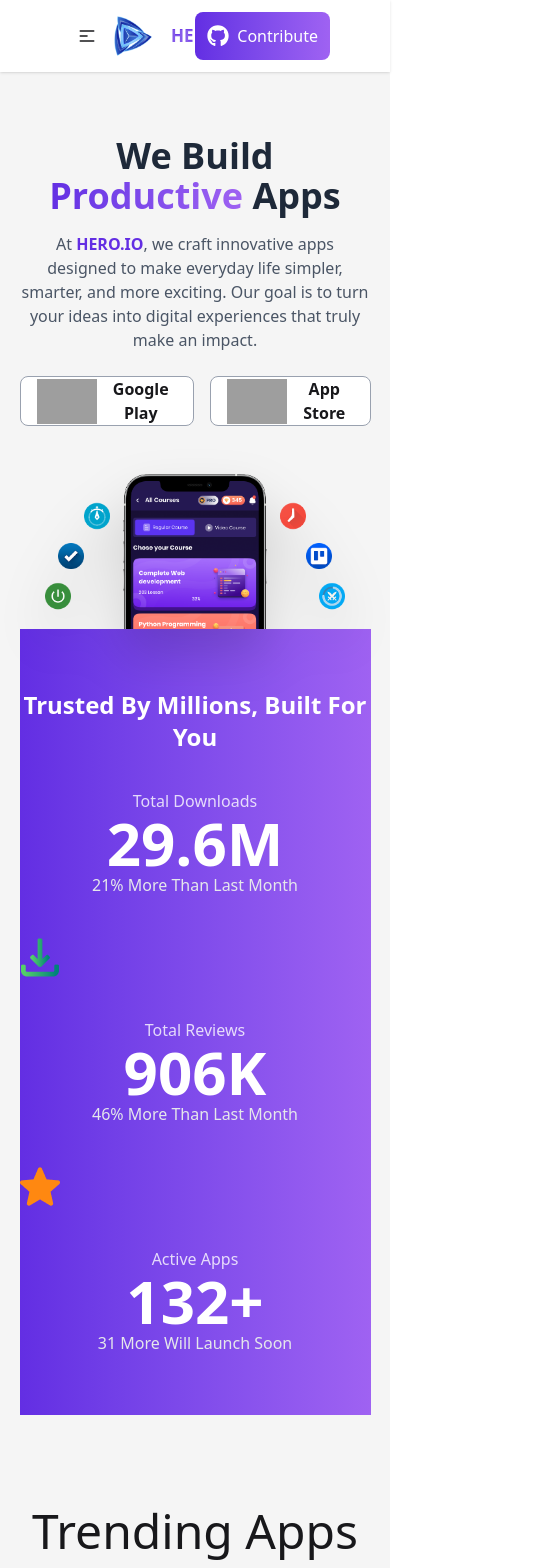
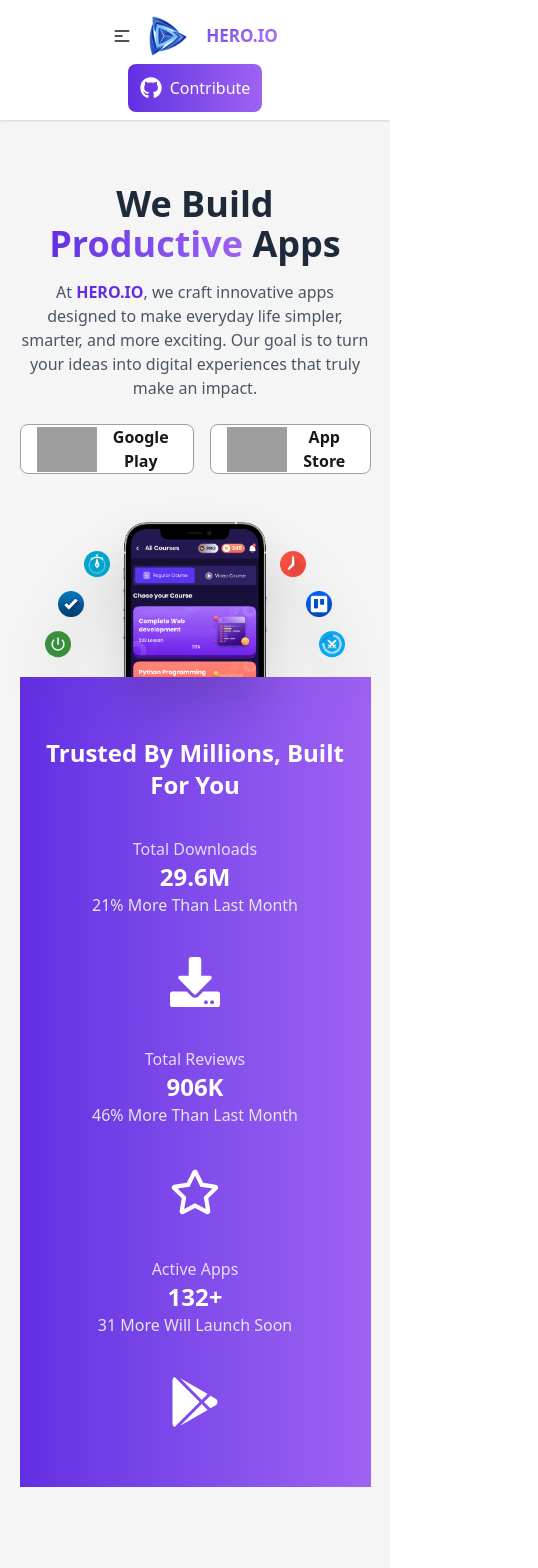
Before and after one commit to rasel701/Our-All-Applications, a React (Vite) app: page / in a window 390 px wide. Shown: the top 1568 px of the page, 538 px wide, since content can reach past the window. Built offline with nearby package versions, Linux system fonts and the light colour scheme; grey boxes are pictures that could not be loaded.

Commit message:
Responsive design is complete

```diff
--- a/src/Components/Banner/Banner.jsx
+++ b/src/Components/Banner/Banner.jsx
@@ -1,8 +1,8 @@
 import React from "react";
 import banner from "../../assets/assets/hero.png";
-import downloads from "../../assets/assets/icon-downloads.png";
-import ratings from "../../assets/assets/icon-ratings.png";
-import revie from "../../assets/assets/icon-review.png";
+import { FaDownload } from "react-icons/fa";
+import { FaGooglePlay } from "react-icons/fa";
+import { FaRegStar } from "react-icons/fa";
 
 const Banner = () => {
   return (
@@ -51,44 +51,52 @@
           />
         </div>
 
-        {/* Bottom Section */}
-        <div className=" w-full bg-gradient-to-r from-[#632EE3] to-[#9F62F2] py-15 text-white">
+        <div className="lg:min-w-[1520px] bg-gradient-to-r from-[#632EE3] to-[#9F62F2] py-15 text-white md:min-w-[900px] px-2">
           <h2 className="text-2xl md:text-4xl font-semibold mb-9">
             Trusted By Millions, Built For You
           </h2>
-          <div className="flex flex-col md:flex-row justify-center gap-10">
+          <div className="flex flex-col md:flex-row justify-center items-center gap-10">
             <div>
               <p className="text-[16px] opacity-80 text-[#FFFFFF]">
                 Total Downloads
               </p>
-              <h3 className="text-6xl font-bold">29.6M</h3>
+              <h3 className="font-bold text-2xl lg:text-6xl md:text-6xl ">
+                29.6M
+              </h3>
               <p className="text-[16px] text-gray-200">
                 21% More Than Last Month
               </p>
             </div>
             <div>
-              <img src={downloads} alt="" />
+              <FaDownload size={50} />
             </div>
             <div>
               <p className="text-[16px] opacity-80 text-[#FFFFFF]">
                 Total Reviews
               </p>
-              <h3 className="text-6xl font-bold">906K</h3>
+              <h3 className="font-bold text-2xl lg:text-6xl md:text-6xl ">
+                906K
+              </h3>
               <p className="text-[16px] text-gray-200">
                 46% More Than Last Month
               </p>
             </div>
             <div>
-              <img src={ratings} alt="" />
+              <FaRegStar size={50} />
             </div>
             <div>
               <p className="text-[16px] opacity-80 text-[#FFFFFF]">
                 Active Apps
               </p>
-              <h3 className="text-6xl font-bold">132+</h3>
+              <h3 className="font-bold text-2xl lg:text-6xl md:text-6xl ">
+                132+
+              </h3>
               <p className="text-[16px] text-gray-200">
                 31 More Will Launch Soon
               </p>
+            </div>
+            <div>
+              <FaGooglePlay size={50} />
             </div>
           </div>
         </div>
--- a/src/Components/Header/Navber.jsx
+++ b/src/Components/Header/Navber.jsx
@@ -2,46 +2,49 @@
 import Logo from "../../assets/assets/logo.png";
 import { Link, NavLink } from "react-router";
 import { FaGithub } from "react-icons/fa";
-
 const Navber = () => {
   const links = (
     <>
+      {" "}
       <NavLink
         to={"/"}
         className={({ isActive }) =>
           isActive
-            ? "text-[16px] font-semibold  border-b-2 border-[#9F62F2] pb-1 bg-gradient-to-r from-[#632EE3] to-[#9F62F2] bg-clip-text text-transparent "
+            ? "text-[16px] font-semibold border-b-2 border-[#9F62F2] pb-1 bg-gradient-to-r from-[#632EE3] to-[#9F62F2] bg-clip-text text-transparent "
             : "text-[16px] font-semibold"
         }
       >
-        Home
-      </NavLink>
+        {" "}
+        Home{" "}
+      </NavLink>{" "}
       <NavLink
         to={"/apps"}
         className={({ isActive }) =>
           isActive
-            ? "text-[16px] font-semibold  border-b-2 border-[#9F62F2] pb-1 bg-gradient-to-r from-[#632EE3] to-[#9F62F2] bg-clip-text text-transparent "
+            ? "text-[16px] font-semibold border-b-2 border-[#9F62F2] pb-1 bg-gradient-to-r from-[#632EE3] to-[#9F62F2] bg-clip-text text-transparent "
             : "text-[16px] font-semibold"
         }
       >
-        Apps
-      </NavLink>
+        {" "}
+        Apps{" "}
+      </NavLink>{" "}
       <NavLink
         to={"/installation"}
         className={({ isActive }) =>
           isActive
-            ? "text-[16px] font-semibold  border-b-2 border-[#9F62F2] pb-1 bg-gradient-to-r from-[#632EE3] to-[#9F62F2] bg-clip-text text-transparent "
+            ? "text-[16px] font-semibold border-b-2 border-[#9F62F2] pb-1 bg-gradient-to-r from-[#632EE3] to-[#9F62F2] bg-clip-text text-transparent "
             : "text-[16px] font-semibold"
         }
       >
-        Installation
-      </NavLink>
+        {" "}
+        Installation{" "}
+      </NavLink>{" "}
     </>
   );
   return (
-    <div>
-      <div className="navbar bg-base-100 shadow-sm px-15">
-        <div className="navbar-start">
+    <div className="">
+      <div className="navbar bg-base-100 shadow-sm px-15  flex flex-col lg:justify-between lg:flex-row md:flex-row">
+        <div className="flex items-center ">
           <div className="dropdown">
             <div tabIndex={0} role="button" className="btn btn-ghost lg:hidden">
               <svg
@@ -58,8 +61,8 @@
                   strokeWidth="2"
                   d="M4 6h16M4 12h8m-8 6h16"
                 />{" "}
-              </svg>
-            </div>
+              </svg>{" "}
+            </div>{" "}
             <ul
               tabIndex={0}
               className="menu menu-sm dropdown-content bg-base-100 rounded-box z-1 mt-3 w-52 p-2 shadow flex gap-4"
@@ -78,12 +81,12 @@
           </div>
         </div>
         <div className="navbar-center hidden lg:flex">
-          <ul className="menu menu-horizontal px-1 flex gap-5">{links}</ul>
+          <ul className="menu menu-horizontal px-1 flex gap-5">{links}</ul>{" "}
         </div>
-        <div className="navbar-end">
+        <div className="navber-end">
           <Link
             to={"https://github.com/rasel701"}
-            className="flex items-center gap-2  p-3 rounded-lg text-white bg-linear-to-r from-[#632EE3] to-[#9F62F2]"
+            className="flex items-center gap-2 p-3 rounded-lg text-white bg-linear-to-r from-[#632EE3] to-[#9F62F2]"
           >
             <FaGithub size={22} /> Contribute
           </Link>
@@ -92,5 +95,4 @@
     </div>
   );
 };
-
 export default Navber;
--- a/src/Components/InstallationApp/InstallationApp.jsx
+++ b/src/Components/InstallationApp/InstallationApp.jsx
@@ -5,7 +5,7 @@
 const InstallationApp = ({ data, handleRemoveBtn }) => {
   const { title, image, downloads, ratingAvg, size, id } = data;
   return (
-    <div className="flex justify-between items-center bg-white px-3 rounded-lg">
+    <div className="flex flex-col md:flex-row lg:flex-row justify-between items-center bg-white px-3 rounded-lg">
       <div className="flex gap-5 items-center">
         <div>
           <img
@@ -29,7 +29,7 @@
           </div>
         </div>
       </div>
-      <div>
+      <div className="mb-1">
         <button
           onClick={() => handleRemoveBtn(id, title)}
           className="bg-[#00D390] px-4 py-3 rounded-lg text-white cursor-pointer"
--- a/src/Components/TrendingApps/TrendingApps.jsx
+++ b/src/Components/TrendingApps/TrendingApps.jsx
@@ -3,7 +3,7 @@
 
 const TrendingApps = ({ datas }) => {
   return (
-    <div className=" grid  grid-cols-4 gap-5">
+    <div className=" grid grid-cols-1 md:grid-cols-3  lg:grid-cols-4 gap-5">
       {datas.map((data) => (
         <SingleApp key={data.id} data={data}></SingleApp>
       ))}
--- a/src/Pages/Apps/Apps.jsx
+++ b/src/Pages/Apps/Apps.jsx
@@ -28,7 +28,7 @@
   };
 
   return (
-    <div className="mx-15">
+    <div className="px-3">
       {loading ? (
         <div className="my-30 max-h-screen">
           <Loading />
@@ -36,15 +36,15 @@
       ) : (
         <div>
           <div className="mt-20 mb-10">
-            <h2 className="text-[48px] text-center font-bold">
+            <h2 className="text-[38px] text-center font-bold md:text-[48px] lg:text-[48px]">
               Our All Applications
             </h2>
-            <p className="text-center text-[#627382]">
+            <p className="text-center text-[#627382] mt-4">
               Explore All Apps on the Market developed by us. We code for
               Millions
             </p>
           </div>
-          <div className="flex  justify-between items-center">
+          <div className="flex flex-col gap-5 md:flex-row lg:flex-row  justify-between items-center">
             <h2 className="text-[24px]  font-bold">
               ({apps.length}) Apps Found
             </h2>
--- a/src/Pages/Details/Details.jsx
+++ b/src/Pages/Details/Details.jsx
@@ -68,8 +68,8 @@
       ) : (
         <div>
           <div>
-            <div className="flex gap-9  ">
-              <div className="bg-white p-3  w-[400px] h-[290px]">
+            <div className="flex  gap-3 lg:gap-9 md:gap-6 flex-col lg:flex-row justify-center items-center">
+              <div className="bg-white p-3  w-[250px] h-[200px] lg:w-[400px] lg:h-[270px]">
                 <img
                   className=" w-full h-full object-contain"
                   src={image}
@@ -77,12 +77,12 @@
                 />
               </div>
               <div className=" w-full">
-                <h2 className="text-[32px]">{title}</h2>
+                <h2 className="text-[32px] font-bold">{title}</h2>
                 <h3>
                   Developed by <span>{companyName}</span>
                 </h3>
                 <div className="border-t-1 mt-5"></div>
-                <div className="flex  gap-11 mt-4">
+                <div className="flex justify-center items-center  gap-5 lg:gap-11 md:gap-11 mt-4 lg:justify-start">
                   <div className="">
                     <img src={download} alt="" />
                     <h3>Downloads</h3>
--- a/src/Pages/Installation/Installation.jsx
+++ b/src/Pages/Installation/Installation.jsx
@@ -51,7 +51,7 @@
               Explore All Trending Apps on the Market developed by us
             </p>
           </div>
-          <div className="flex justify-between items-center mt-10">
+          <div className="flex justify-between items-center mt-10 flex-col gap-2 lg:flex-row">
             <h2 className="text-2xl font-bold">
               {filtaringData.length} Apps Found
             </h2>
```
